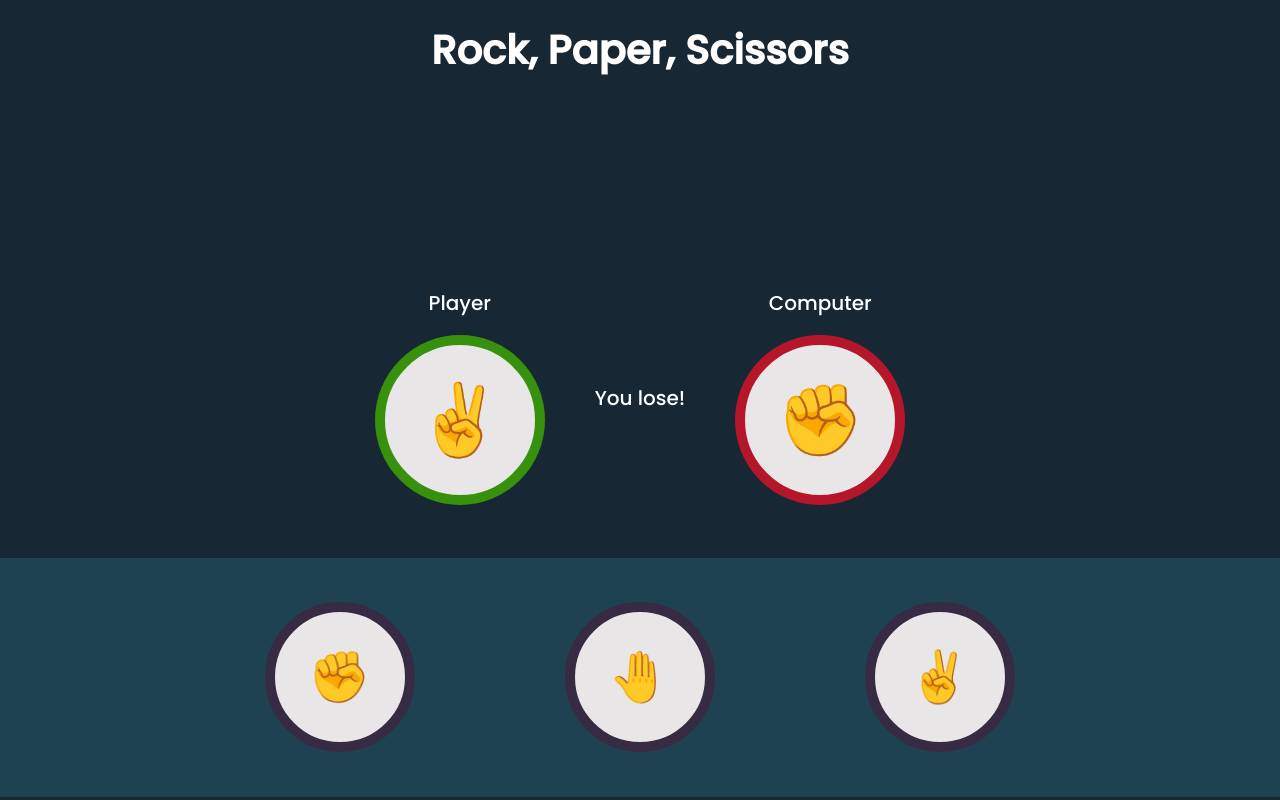
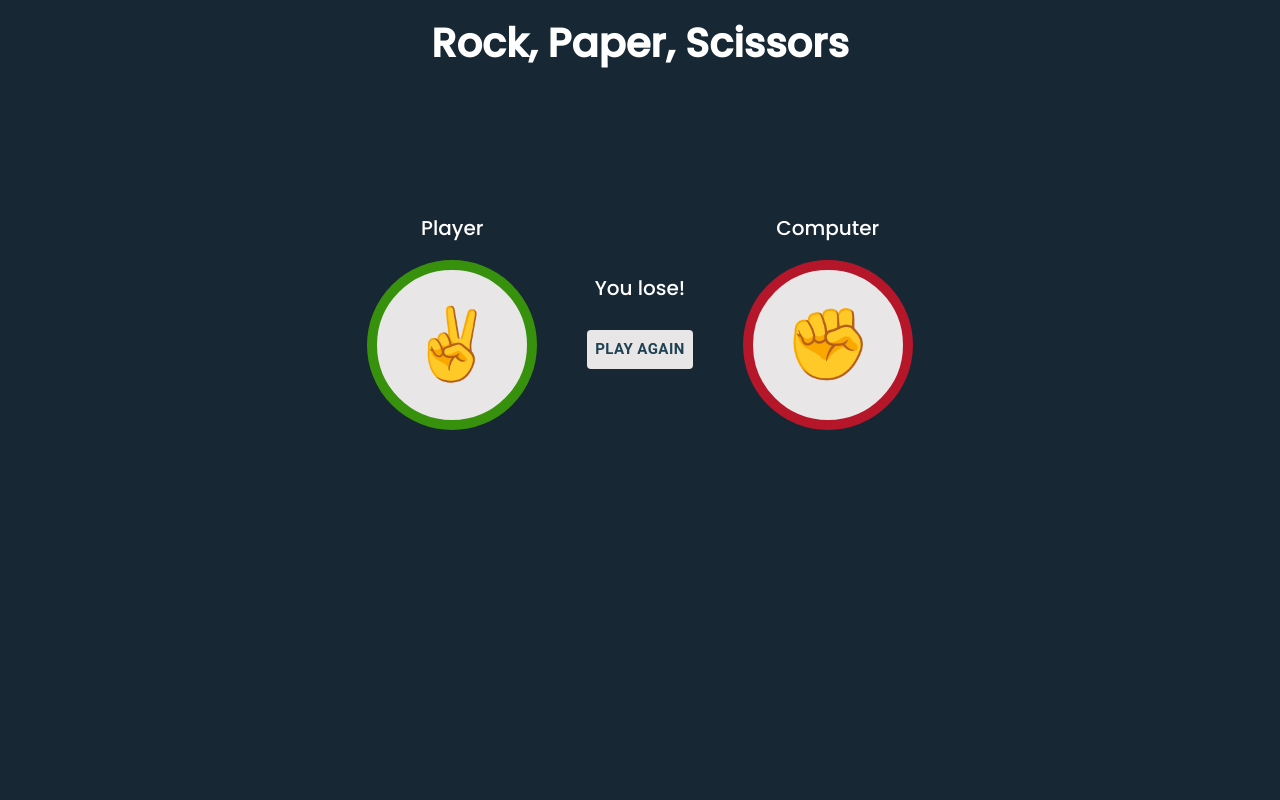
Before and after one commit to shehbazjafri/rock-paper-scissors, a React (Create React App) app: page / in a window 1280 px wide. Both pictures are taken after a click on the button "✌️". Built offline with nearby package versions, Linux system fonts and the light colour scheme.

Commit message:
feat(app): add reset, styles, constants

```diff
--- a/src/App.tsx
+++ b/src/App.tsx
@@ -4,6 +4,7 @@ import styled from "styled-components";
 import GlobalStyles from "./styles/GlobalStyles";
 import Typography from "./styles/Typograpgy";
 import Button from "@mui/material/Button";
+import { CHOICES } from "./utils/constants";
 
 type ChoiceDisplay = {
   isPlayer?: boolean;
@@ -11,7 +12,7 @@ type ChoiceDisplay = {
 
 const StyledContainer = styled.div`
   display: grid;
-  grid-template-rows: 1fr 1fr 1fr;
+  grid-template-rows: auto 2fr 1fr;
   position: relative;
   min-height: calc(100vh - 3px);
 `;
@@ -19,6 +20,8 @@ const StyledContainer = styled.div`
 const StyledHeader = styled.header`
   display: flex;
   justify-content: center;
+  padding-top: 2rem;
+  padding-bottom: 2rem;
 `;
 
 const PlayerActionsContainer = styled.div`
@@ -63,8 +66,22 @@ const StlyedGameContainer = styled.div`
 
 const StyledResultContainer = styled.div`
   display: flex;
+  flex-direction: column;
   justify-content: center;
   align-items: center;
+  gap: 3rem;
+`;
+
+const StyledPlayButton = styled(Button)`
+  &.MuiButtonBase-root {
+    background: var(--hazyWhite);
+    color: var(--secondaryBlue);
+    font-weight: bold;
+    font-size: 1.5rem;
+    :hover {
+      background: var(--grey);
+    }
+  }
 `;
 
 const StyledButton = styled(Button)`
@@ -87,7 +104,7 @@ function App() {
   const [result, setResult] = useState<string>("");
 
   const generateComputerChoice = () => {
-    const choices = ["rock", "paper", "scissors"];
+    const choices = [CHOICES.ROCK, CHOICES.PAPER, CHOICES.SCISSORS];
     const randomIndex = Math.floor(Math.random() * choices.length);
     setComputerChoice(choices[randomIndex]);
   };
@@ -96,14 +113,14 @@ function App() {
     if (playerChoice === computerChoice) {
       return "It's a draw!";
     }
-    if (playerChoice === "rock") {
-      return computerChoice === "scissors" ? "You win!" : "You lose!";
+    if (playerChoice === CHOICES.ROCK) {
+      return computerChoice === CHOICES.SCISSORS ? "You win!" : "You lose!";
     }
-    if (playerChoice === "paper") {
-      return computerChoice === "rock" ? "You win!" : "You lose!";
+    if (playerChoice === CHOICES.PAPER) {
+      return computerChoice === CHOICES.ROCK ? "You win!" : "You lose!";
     }
-    if (playerChoice === "scissors") {
-      return computerChoice === "paper" ? "You win!" : "You lose!";
+    if (playerChoice === CHOICES.SCISSORS) {
+      return computerChoice === CHOICES.PAPER ? "You win!" : "You lose!";
     }
     return "";
   };
@@ -122,15 +139,21 @@ function App() {
 
   const displayChoice = (choice: string) => {
     switch (choice) {
-      case "rock":
+      case CHOICES.ROCK:
         return "✊";
-      case "paper":
+      case CHOICES.PAPER:
         return "🤚";
-      case "scissors":
+      case CHOICES.SCISSORS:
         return "✌️";
       default:
-        return "";
+        return "?";
     }
+  };
+
+  const resetGame = () => {
+    setPlayerChoice("");
+    setComputerChoice("");
+    setResult("");
   };
 
   return (
@@ -148,7 +171,14 @@ function App() {
               {displayChoice(playerChoice)}
             </StyledChoiceDisplay>
           </ChoiceContainer>
-          <StyledResultContainer>{result}</StyledResultContainer>
+          <StyledResultContainer>
+            <span>{result}</span>
+            {result && (
+              <StyledPlayButton onClick={resetGame}>
+                Play again
+              </StyledPlayButton>
+            )}
+          </StyledResultContainer>
           <ChoiceContainer>
             <span>Computer</span>
             <StyledChoiceDisplay>
@@ -156,17 +186,19 @@ function App() {
             </StyledChoiceDisplay>
           </ChoiceContainer>
         </StlyedGameContainer>
+        {!result && (
           <PlayerActionsContainer>
-          <StyledButton onClick={() => handlePlayerChoice("rock")}>
+            <StyledButton onClick={() => handlePlayerChoice(CHOICES.ROCK)}>
               ✊
             </StyledButton>
-          <StyledButton onClick={() => handlePlayerChoice("paper")}>
+            <StyledButton onClick={() => handlePlayerChoice(CHOICES.PAPER)}>
               🤚
             </StyledButton>
-          <StyledButton onClick={() => handlePlayerChoice("scissors")}>
+            <StyledButton onClick={() => handlePlayerChoice(CHOICES.SCISSORS)}>
               ✌️
             </StyledButton>
           </PlayerActionsContainer>
+        )}
       </StyledContainer>
     </>
   );
--- a/src/styles/Typograpgy.tsx
+++ b/src/styles/Typograpgy.tsx
@@ -6,6 +6,10 @@ html {
     font-family: Poppins, -apple-system, BlinkMacSystemFont, 'Segoe UI', Roboto, Oxygen, Ubuntu, Cantarell, 'Open Sans', 'Helvetica Neue', sans-serif;
     color: white;
 }
+
+h1,h2,h3,h4,h5,h6 {
+    margin: 0;
+  }
 `;
 
 export default Typography;
--- /dev/null
+++ b/src/utils/constants.tsx
@@ -0,0 +1,5 @@
+export const CHOICES = {
+  ROCK: "ROCK",
+  PAPER: "PAPER",
+  SCISSORS: "SCISSORS",
+};
```
Lines whose indentation alone changed are shown as unchanged.
